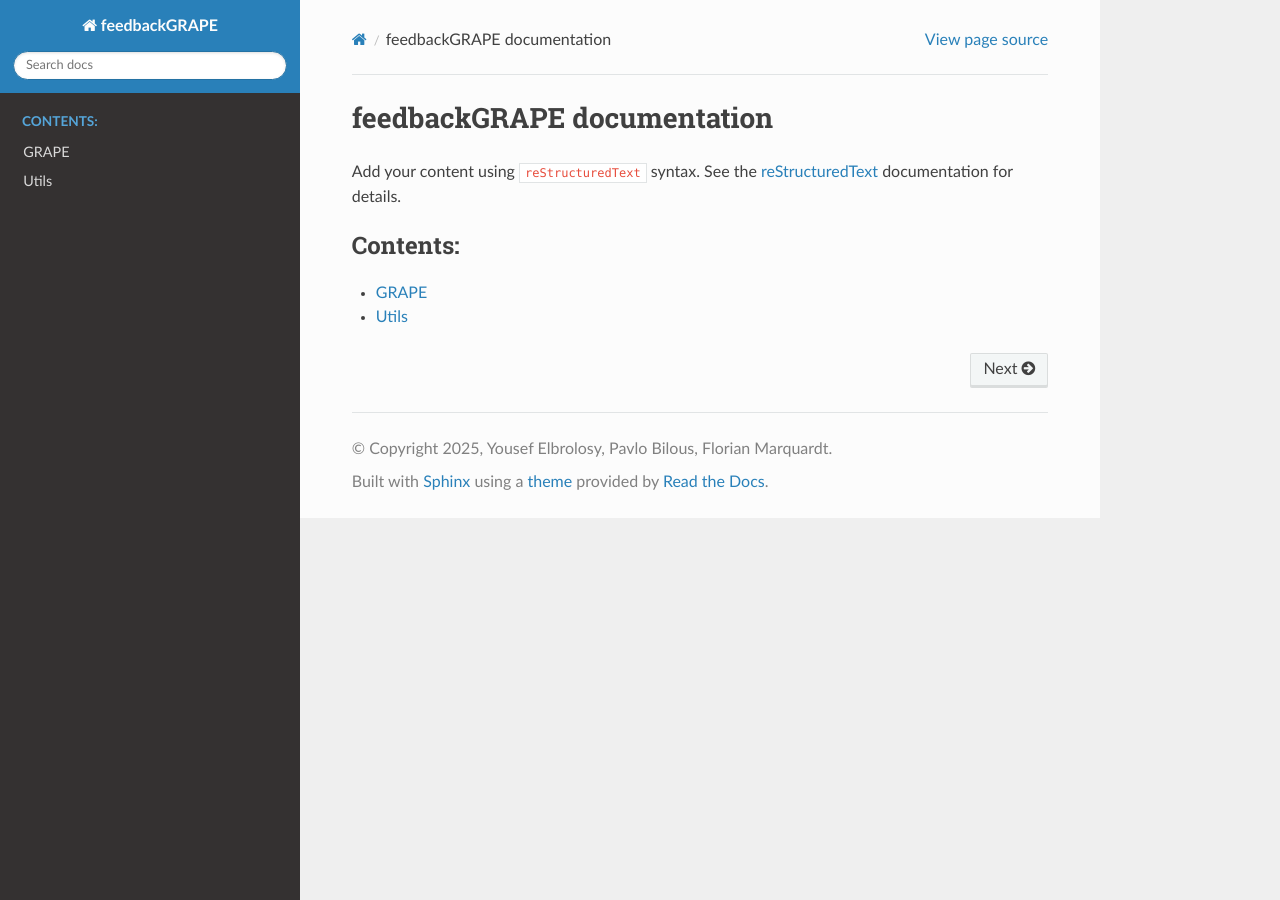
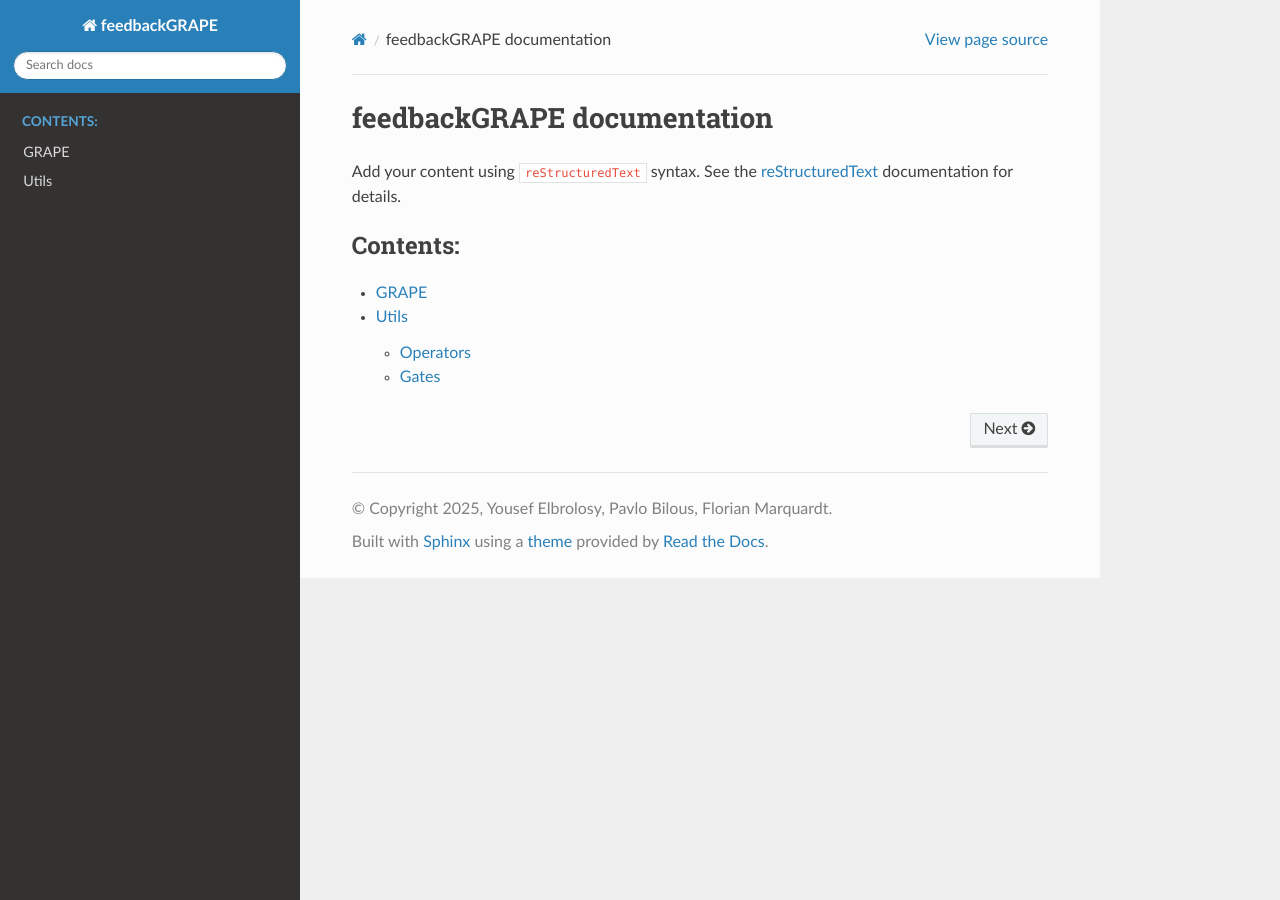
Before and after one commit to YousefElbrolosy/feedback-grape, a Sphinx documentation site: the page built from docs/source/index.rst, in a window 1280 px wide. Built offline with Sphinx 7.4.7 and the Read the Docs theme 3.1.0, drawn with Linux system fonts in a browser that asks for light colours.

```diff
--- a/docs/source/utils.rst
+++ b/docs/source/utils.rst
@@ -1,5 +1,15 @@
 Utils
 ========================
 
+Operators
+------------------------
+
 .. automodule:: utils.operators
     :members:
+
+
+Gates
+------------------------
+
+.. automodule:: utils.gates
+    :members:
```
Also changed, not shown: 1 other file.
